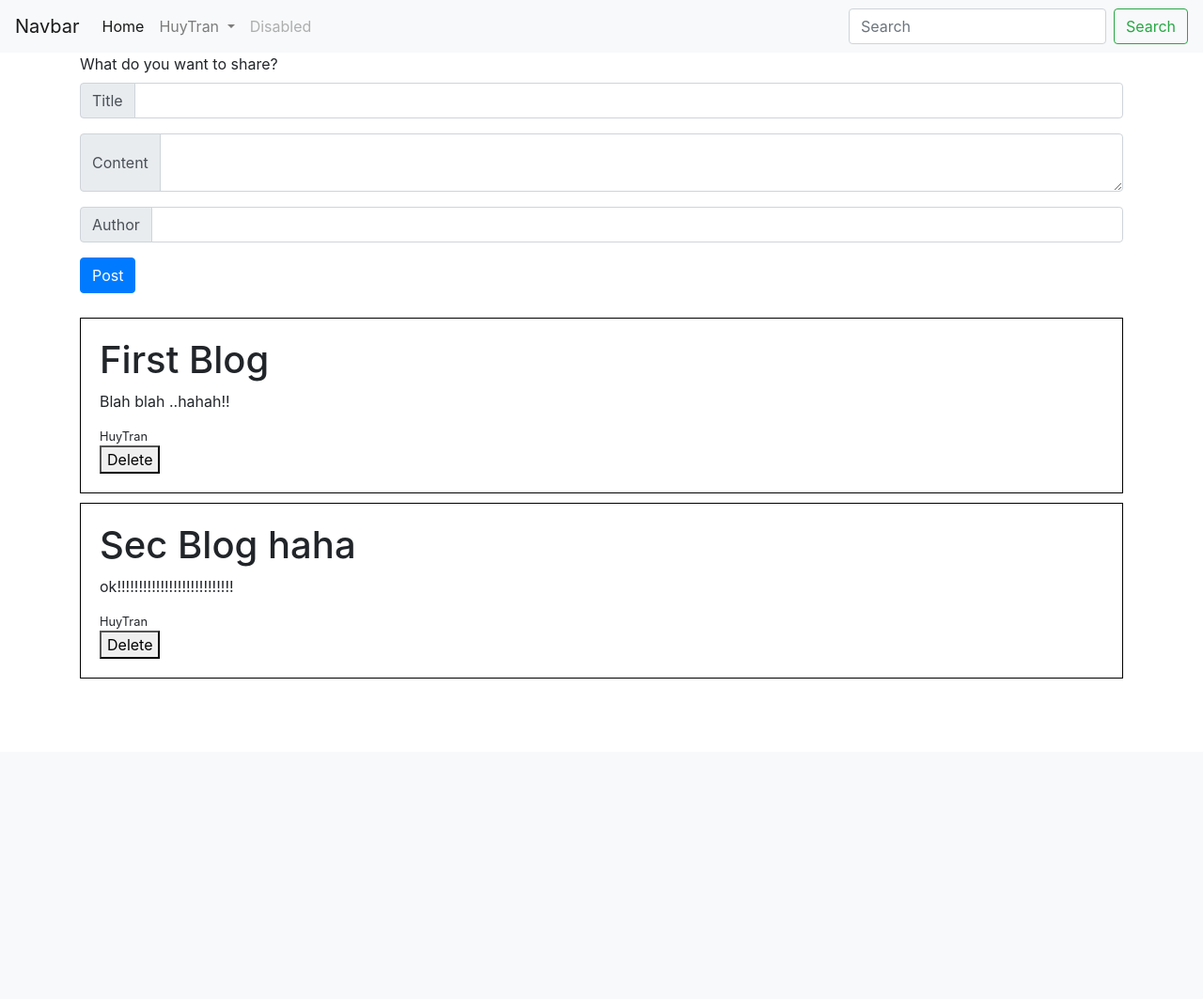
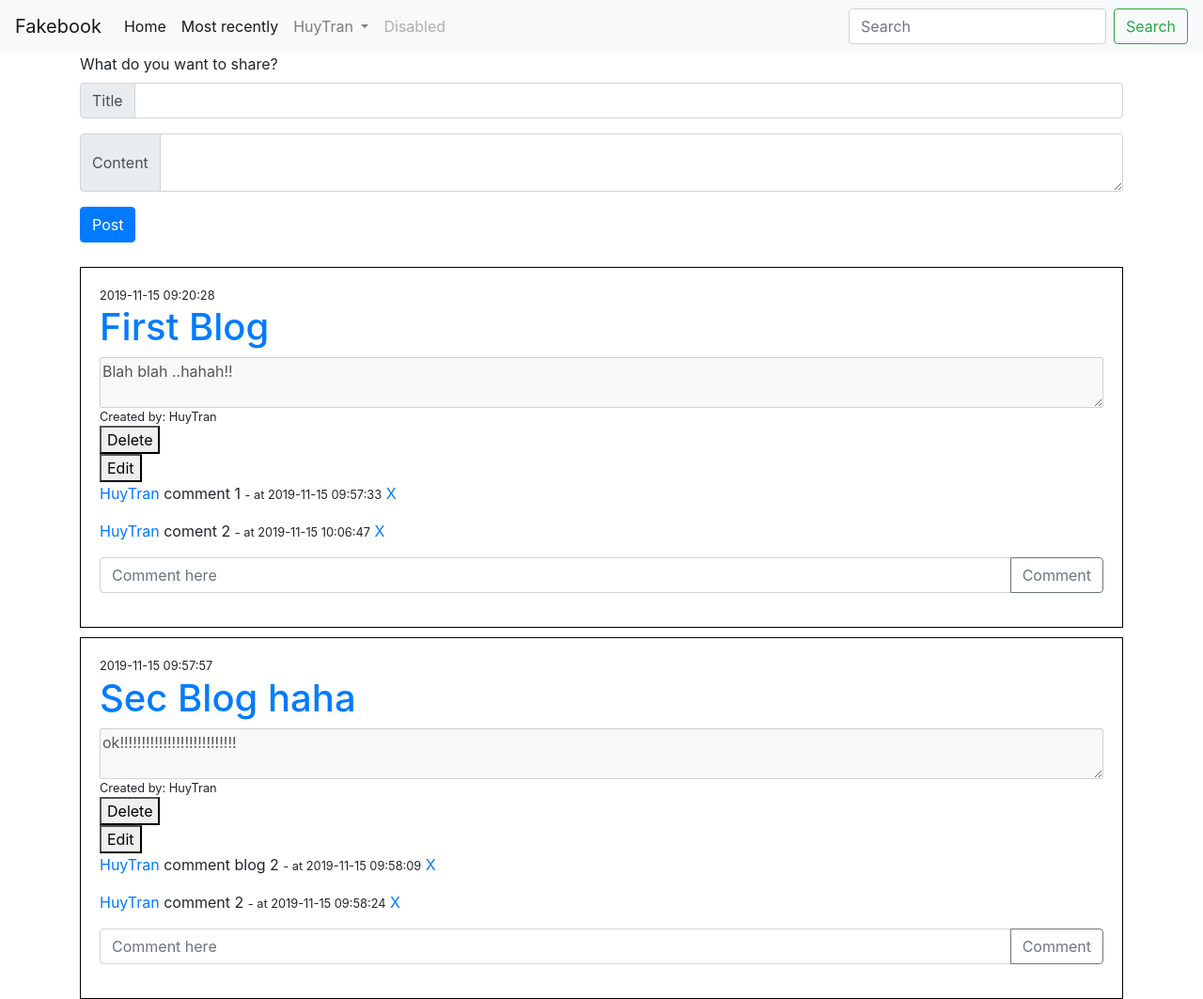
Before and after one commit to thanhhuy0611/MVC-blog_app, a Flask app: page / in a window 1280 px wide. Shown: the whole page at 94% size. Before the commit the page ends 722 px from the top, so only its background shows below. Run offline with Flask 2, Linux system fonts and the light colour scheme; a user stored in the database is signed in; data comes from the database, SQL or seed files in the repository; both versions use the stored data as it was after the commit; some libraries are stand-ins or nearby versions.

Commit message:
add comment feather

```diff
--- a/app.py
+++ b/app.py
@@ -28,6 +28,7 @@ class Blog(db.Model):
     author = db.Column(db.String,nullable = False)
     created_on = db.Column(db.DateTime, server_default=db.func.now())
     updated_on = db.Column(db.DateTime, server_default=db.func.now(), server_onupdate=db.func.now())
+    user_id = db.Column(db.String,nullable = False)
 class Users(UserMixin,db.Model):
     id = db.Column(db.Integer, primary_key = True)
     email = db.Column(db.String,nullable= False,unique = True)
@@ -42,6 +43,14 @@ class Users(UserMixin,db.Model):
     def check_password(self, password):
         return check_password_hash(self.password,password)
 
+class Comment(db.Model):
+    id = db.Column(db.Integer, primary_key = True)
+    body =  db.Column(db.String,nullable= False)
+    user_id = db.Column(db.String,nullable = False)
+    blog_id = db.Column(db.String,nullable = False)
+    created_on = db.Column(db.DateTime, server_default=db.func.now())
+    updated_on = db.Column(db.DateTime, server_default=db.func.now(), server_onupdate=db.func.now())
+
 db.create_all()
 
 # # My awesome forms
@@ -54,7 +63,7 @@ class RegisterForm(FlaskForm):
     email = StringField(
         "Email", validators=[
             validators.DataRequired(),
-            validators.Length(min=3,max=20,message="Need to be in between 3 and 20"),
+            validators.Length(min=3,max=200,message="Need to be in between 3 and 20"),
             validators.Email("Please enter correct email!")
     ])
     password = PasswordField(
@@ -69,7 +78,7 @@ class RegisterForm(FlaskForm):
 def sign_up():
     form = RegisterForm()
     if not current_user.is_anonymous:
-        return redirect(url_for('new_post'))
+        return redirect(url_for('home'))
     if request.method == "POST":
         if form.validate_on_submit():
         #check email unique
@@ -86,30 +95,81 @@ def sign_up():
                 db.session.add(new_user)
                 db.session.commit()
                 login_user(new_user)
-                return redirect(url_for('new_post'))
+                return redirect(url_for('home'))
         print(form.errors.items())
     return render_template('/signup.html', form = form)
 
 # set current_user
 @login_manager.user_loader
 def load_user(b):
-    return Users.query.filter_by(id = b).all()[0]
+    return Users.query.filter_by(id = b).first()
+
+# comment
+@app.route('/posts/<id>/comments', methods=['GET','POST'])
+def create_comment(id):
+    ref = request.args.get('ref')
+    print(ref)
+    if request.method == "POST":
+        comment = Comment(
+            body = request.form["body"],
+            user_id = current_user.id,
+            blog_id = id
+        )
+    db.session.add(comment)
+    db.session.commit()
+    return redirect(url_for(ref, id= id))
+
+# delete comment
+@app.route('/posts/<id>/comments/<id_comment>', methods=['GET','POST'])
+def delete_comment(id,id_comment):
+    ref = request.args.get('ref')
+    print('ref',ref)
+    comment = Comment.query.filter_by(id = id_comment).first()
+    db.session.delete(comment)
+    db.session.commit()
+    return redirect(url_for(ref, id= id))
+
+# show all blog
+@app.route('/',methods=["GET","POST"])
+def home():
+    posts = Blog.query.all()
+    for post in posts:
+        post.comments = Comment.query.filter_by(blog_id = post.id).all()
+    if request.args.get('filter') == 'most-recently':
+        posts = Blog.query.order_by(Blog.created_on.desc()).all()
+    return render_template('/index.html',posts = posts, ref = 'home')
 
 # add new blog
-@app.route('/',methods=["GET","POST"])
+@app.route('/newpost',methods=["GET","POST"])
 def new_post():
     if request.method == "POST":
         new_blog =  Blog(
             title = request.form["title"],
             body = request.form["body"],
-            author = request.form["author"]
+            author = current_user.user_name,
+            user_id = current_user.id
         )
         db.session.add(new_blog)
         db.session.commit()
-        return redirect(url_for('new_post'))
-    # show all blog
-    posts = Blog.query.all()
-    return render_template('/index.html',posts = posts )
+        return redirect(url_for('home'))
+
+#view a blog
+@app.route('/posts/<id>',methods=["GET","POST"])
+def view_post(id):
+    post = Blog.query.get(id)
+    post.comments = Comment.query.filter_by(blog_id = id).all()
+    return render_template('/post.html',post = post, ref = 'view_post')
+
+#Edit a blog
+@app.route('/posts/<id>/edit',methods=['GET','POST'])
+def edit_post(id):
+    post = Blog.query.get(id)
+    if request.method == "POST":
+        post.title = request.form['title']
+        post.body = request.form['body']
+        db.session.commit()
+        return redirect(url_for('view_post',id = id))
+    return render_template('/editpost.html',post = post)
 
 # delete a blog
 @app.route('/blog/<b>', methods=["GET","POST","DELETE"])
@@ -121,13 +181,13 @@ def delete_blog(b):
             return "there is no such post"
         db.session.delete(post)
         db.session.commit()
-        return redirect(url_for('new_post'))
+        return redirect(url_for('home'))
 
 # check account login
 @app.route('/login', methods=["GET","POST"])
 def login():
     if not current_user.is_anonymous:
-        return redirect(url_for('new_post'))
+        return redirect(url_for('home'))
 
     if request.method == "POST":
         user = Users.query.filter_by(email = request.form["email"]).first()
@@ -136,7 +196,7 @@ def login():
         if user:
             if user.check_password(request.form['password']):
                 login_user(user)
-                return redirect(url_for('new_post'))
+                return redirect(url_for('home'))
             else:
                 flash('Password incorrect!','danger')
     return render_template('/login.html')
@@ -149,6 +209,5 @@ def logout():
     return redirect(url_for('login'))
 
 
-
 if __name__ == "__main__":
     app.run(debug = True, port=5001)
--- /dev/null
+++ b/templates/post.html
@@ -0,0 +1,6 @@
+{% extends 'base.html' %}
+{% block content %}
+<div class="container">
+    {% include './views/_post.html' %}
+</div>
+{% endblock content %}
--- /dev/null
+++ b/templates/views/_post.html
@@ -0,0 +1,31 @@
+<div class='box'>
+    <small>{{post.created_on}}</small>
+    <h1><a href="{{url_for('view_post', id= post.id)}}">{{post.title}}</a></h1>
+    <textarea disabled>{{post.body}}</textarea>
+    <small>Created by: {{post.author}}</small>
+
+    <form action="{{url_for('delete_blog',b=post.id)}}">
+        <button type="submit">Delete</button>
+    </form>
+
+    <form  action="{{url_for('edit_post',id=post.id)}}">
+        <button type="submit">Edit</button>
+    </form>
+
+    {% for comment in post.comments %}
+    <p>
+        <a href="/">{{current_user.user_name}} </a>
+        {{ comment.body }} <small> - at {{comment.created_on}}</small>
+        <a href="{{url_for('delete_comment',id = post.id, id_comment = comment.id, ref =ref)}}">X</a>
+    </p>
+
+    {% endfor %}
+
+    <form class="input-group mb-3" method="POST" action="{{url_for('create_comment', id = post.id, ref=ref)}}">
+        <input name="body" type="text" class="form-control" placeholder="Comment here" aria-label="Recipient's username"
+            aria-describedby="button-addon2">
+        <div class="input-group-append">
+            <button class="btn btn-outline-secondary" type="submit" id="button-addon2">Comment</button>
+        </div>
+    </form>
+</div>
--- a/templates/views/listposts.html
+++ b/templates/views/listposts.html
@@ -1,10 +1,3 @@
 {% for post in posts %}
-<div class='box'>
-    <h1>{{post.title}}</h1>
-    <p>{{post.body}}</p>
-    <small>{{post.author}}</small>
-    <form method="POST" action={{url_for("delete_blog",b=post.id)}}>
-        <button type="submit">Delete</button>
-    </form>
-</div>
+{% include './views/_post.html' %}
 {% endfor %}
--- a/templates/views/navbar.html
+++ b/templates/views/navbar.html
@@ -1,6 +1,5 @@
-
 <nav class="navbar navbar-expand-lg navbar-light bg-light">
-        <a class="navbar-brand" href="#">Navbar</a>
+    <a class="navbar-brand" href="{{url_for('home')}}">Fakebook</a>
     <button class="navbar-toggler" type="button" data-toggle="collapse" data-target="#navbarSupportedContent"
         aria-controls="navbarSupportedContent" aria-expanded="false" aria-label="Toggle navigation">
         <span class="navbar-toggler-icon"></span>
@@ -11,14 +10,17 @@
             <li class="nav-item active">
                 <a class="nav-link" href="/">Home <span class="sr-only">(current)</span></a>
             </li>
+            <li class="nav-item active">
+                <a class="nav-link" href="{{url_for('home', filter='most-recently')}}">Most recently<span class="sr-only">(current)</span></a>
+            </li>
             {% if current_user.is_anonymous %}
-                <li class="nav-item">
+            <li class="nav-item active">
                 <a class="nav-link" href="/login">Login</a>
             </li>
             {% else %}
             <li class="nav-item dropdown">
-                    <a class="nav-link dropdown-toggle" href="#" id="navbarDropdown" role="button"
-                        data-toggle="dropdown" aria-haspopup="true" aria-expanded="false">
+                <a class="nav-link dropdown-toggle" href="#" id="navbarDropdown" role="button" data-toggle="dropdown"
+                    aria-haspopup="true" aria-expanded="false">
                     {{current_user.user_name}}
                 </a>
                 <div class="dropdown-menu" aria-labelledby="navbarDropdown">
--- a/templates/views/newpost.html
+++ b/templates/views/newpost.html
@@ -1,4 +1,4 @@
-<form method="POST">
+<form method="POST" action="{{url_for('new_post')}}">
     <label for="basic-url">What do you want to share?</label>
     <div class="input-group mb-3">
         <div class="input-group-prepend">
@@ -12,11 +12,5 @@
         </div>
         <textarea name="body" class="form-control" aria-label="With textarea"></textarea>
     </div>
-    <div class="input-group mb-3">
-        <div class="input-group-prepend">
-            <span class="input-group-text" id="basic-addon3">Author</span>
-        </div>
-        <input name="author" type="text" class="form-control" id="basic-url" aria-describedby="basic-addon3">
-    </div>
     <button type="submit" class="btn btn-primary mb-3">Post</button>
 </form>
```
Also changed, not shown: templates/editpost.html (added, +23 -0 lines), templates/login.html (+7 -5 lines), templates/signup.html (+33 -19 lines), data.db. Lines whose indentation alone changed are shown as unchanged.
